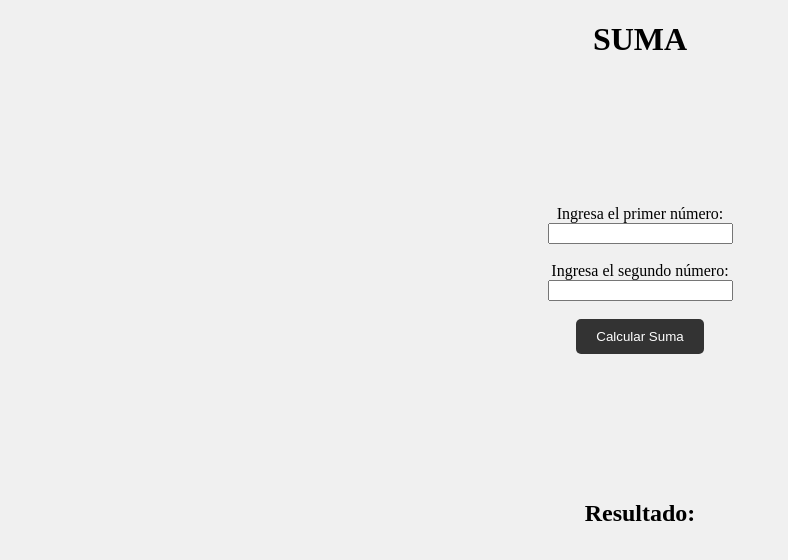
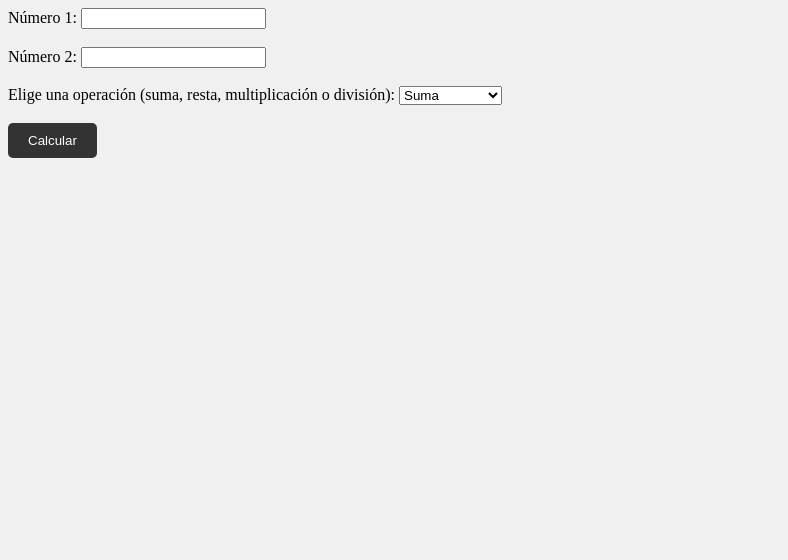
Before and after one commit to JEANF05/operaciones, a plain HTML site: page index.html in a window 1280 px wide. Shown: the whole page, without its empty margins (0-788 px from the left). Drawn offline with Linux system fonts and the light colour scheme.

Commit message:
Agregue archivo de operaciones

```diff
--- a/index.html
+++ b/index.html
@@ -1,24 +1,26 @@
 <!DOCTYPE html>
-<html lang="en">
+<html>
 <head>
-    <meta charset="UTF-8">
-    <meta name="viewport" content="width=device-width, initial-scale=1.0">
-    <title>TrabajoGit</title>
-    <script src="suma.js"></script>
-    <link rel="stylesheet" href="taller.css">
+    <title>Calculadora</title>
+    <link rel="stylesheet" type="text/css" href="taller.css">
 </head>
 <body>
-    <h1>SUMA </h1>
-    <main id = "cuerpo">
-        <label for="numero1">Ingresa el primer número:</label>
-        <input type="number" id="numero1">
-        <br>
-        <label for="numero2">Ingresa el segundo número:</label>
-        <input type="number" id="numero2">
-        <br>
-        <button onclick="sumar()">Calcular Suma</button>
-    </main>
-    <h2>Resultado:</h2>
+    <label for="numero1">Número 1:</label>
+    <input type="text" id="numero1"><br><br>
+
+    <label for="numero2">Número 2:</label>
+    <input type="text" id="numero2"><br><br>
+
+    <label for="operacion">Elige una operación (suma, resta, multiplicación o división):</label>
+    <select id="operacion">
+        <option value="suma">Suma</option>
+        <option value="resta">Resta</option>
+        <option value="multiplicación">Multiplicación</option>
+        <option value="división">División</option>
+    </select><br><br>
+
+    <button onclick="operaciones()">Calcular</button>
     <p id="resultado"></p>
+    <script src="suma.js"></script>
 </body>
 </html>
--- a/suma.js
+++ b/suma.js
@@ -1,22 +1,29 @@
+function operaciones() {
 
-function sumar() {
+    var numero1 = parseFloat(document.getElementById("numero1").value);
+    var numero2 = parseFloat(document.getElementById("numero2").value);
+    var operacion = document.getElementById("operacion").value;
+
+    var resultado;
 
 
-    var numero1 = document.getElementById("numero1").value;
-    var numero2 = document.getElementById("numero2").value;
+    switch (operacion) {
+        case "suma":
+            resultado = numero1 + numero2;
+            break;
+        case "resta":
+            resultado = numero1 - numero2;
+            break;
+        case "multiplicación":
+            resultado = numero1 * numero2;
+            break;
+        case "división":
+            resultado = numero1 / numero2;
+            break;
+        default:
+            resultado = "Operación no válida";
+    }
 
 
-
-    numero1 = parseInt(numero1);
-    numero2 = parseInt(numero2);
-
-    if (isNaN(numero1) || isNaN(numero2)) {
-        document.getElementById("resultado").textContent = "Por favor, ingresa números válidos.";
-    } else {
-
-        var suma = numero1 + numero2;
-
-
-        document.getElementById("resultado").textContent = "La suma de " + numero1 + " y " + numero2 + " es igual a: " + suma;
-    }
+    document.getElementById("resultado").innerHTML = "Resultado: " + resultado;
 }
```
